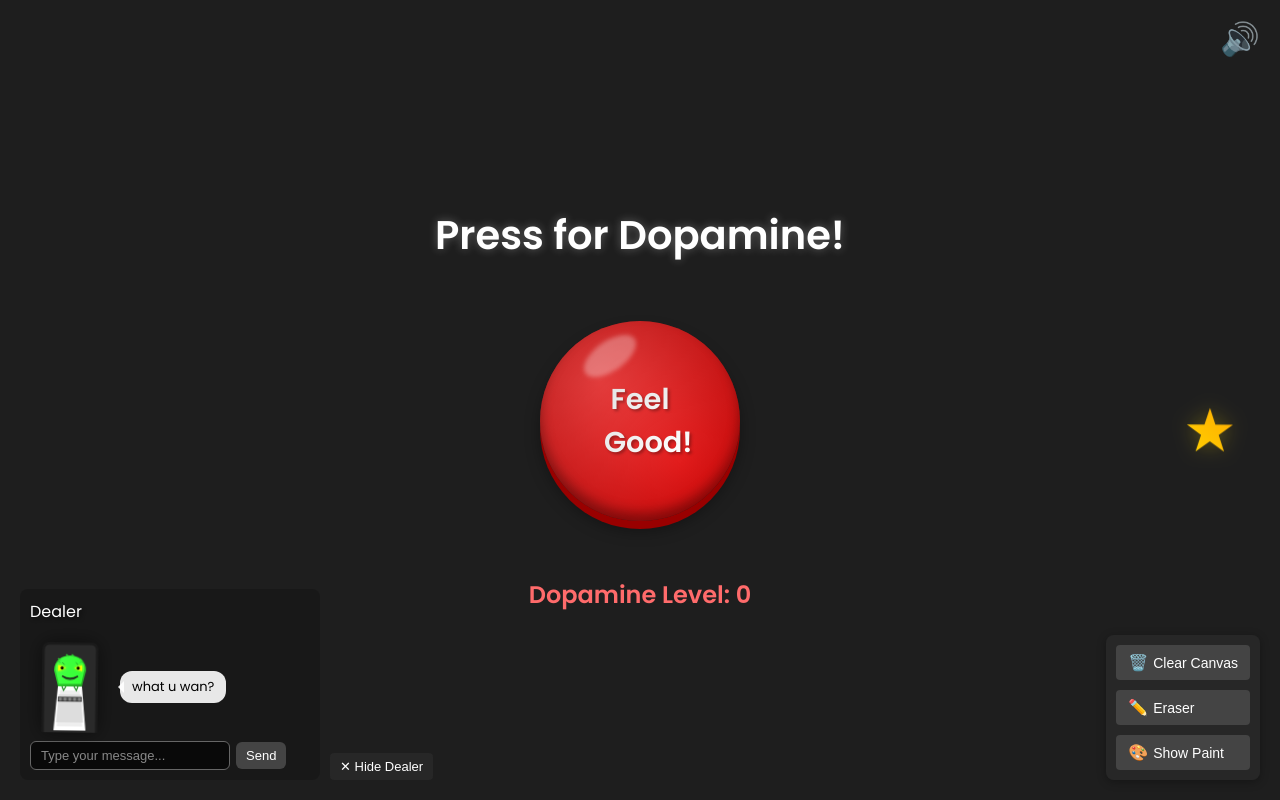
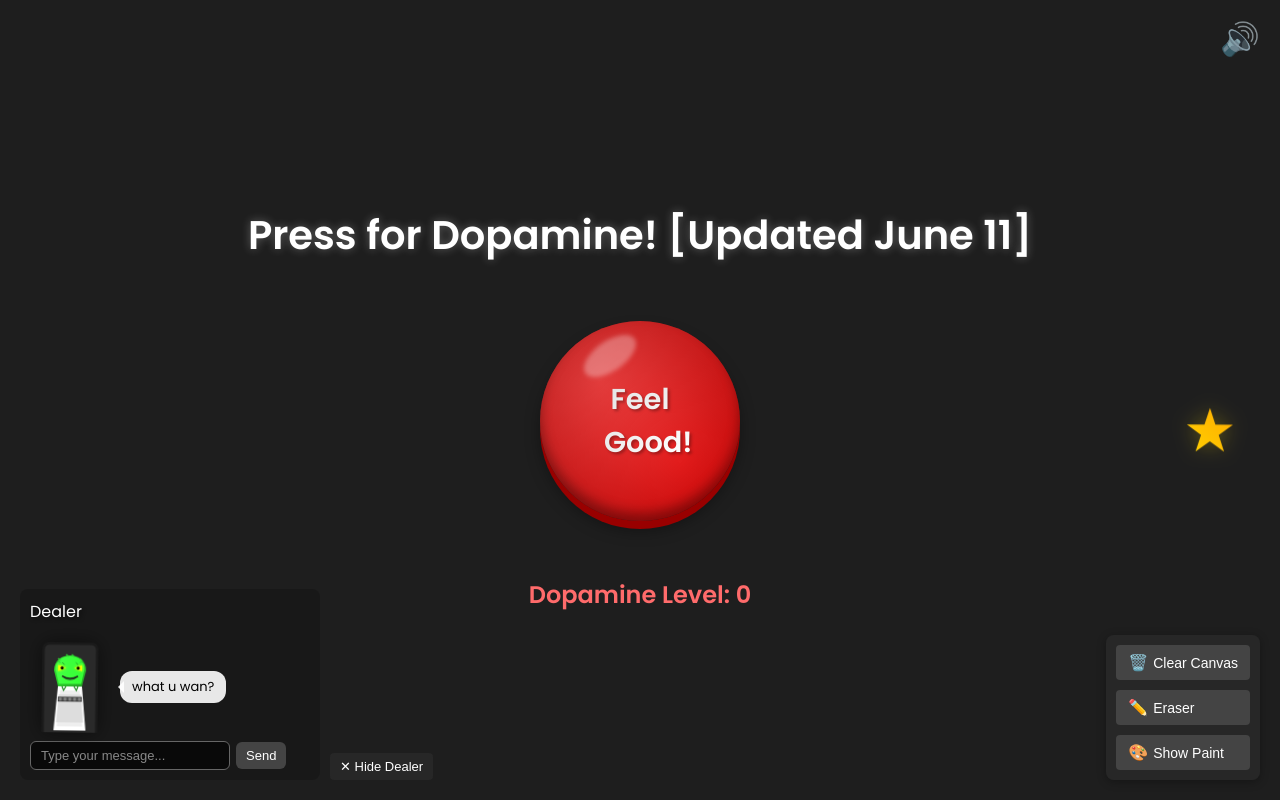
Before and after one commit to marinapls/dopaminebutton, a React (Create React App) app: page / in a window 1280 px wide. Built offline with nearby package versions, Linux system fonts and the light colour scheme.

Commit message:
Update title text with visible date marker

```diff
--- a/src/App.js
+++ b/src/App.js
@@ -1945,7 +1945,7 @@ function App() {
       </DealerToggle>
 
       <Container>
-        <Title ref={titleRef}>Press for Dopamine!</Title>
+        <Title ref={titleRef}>Press for Dopamine! [Updated June 11]</Title>
         <ButtonArea>
           <Button
             ref={buttonRef}
```
